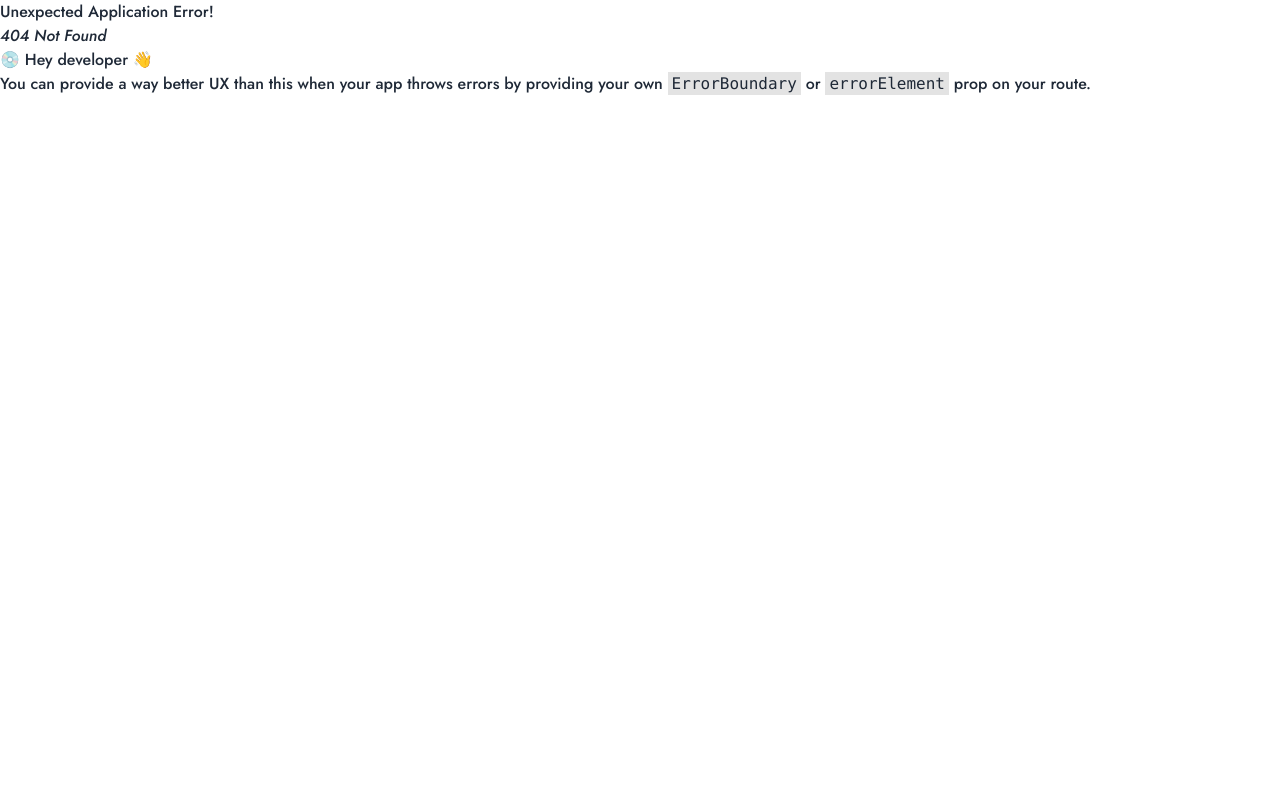
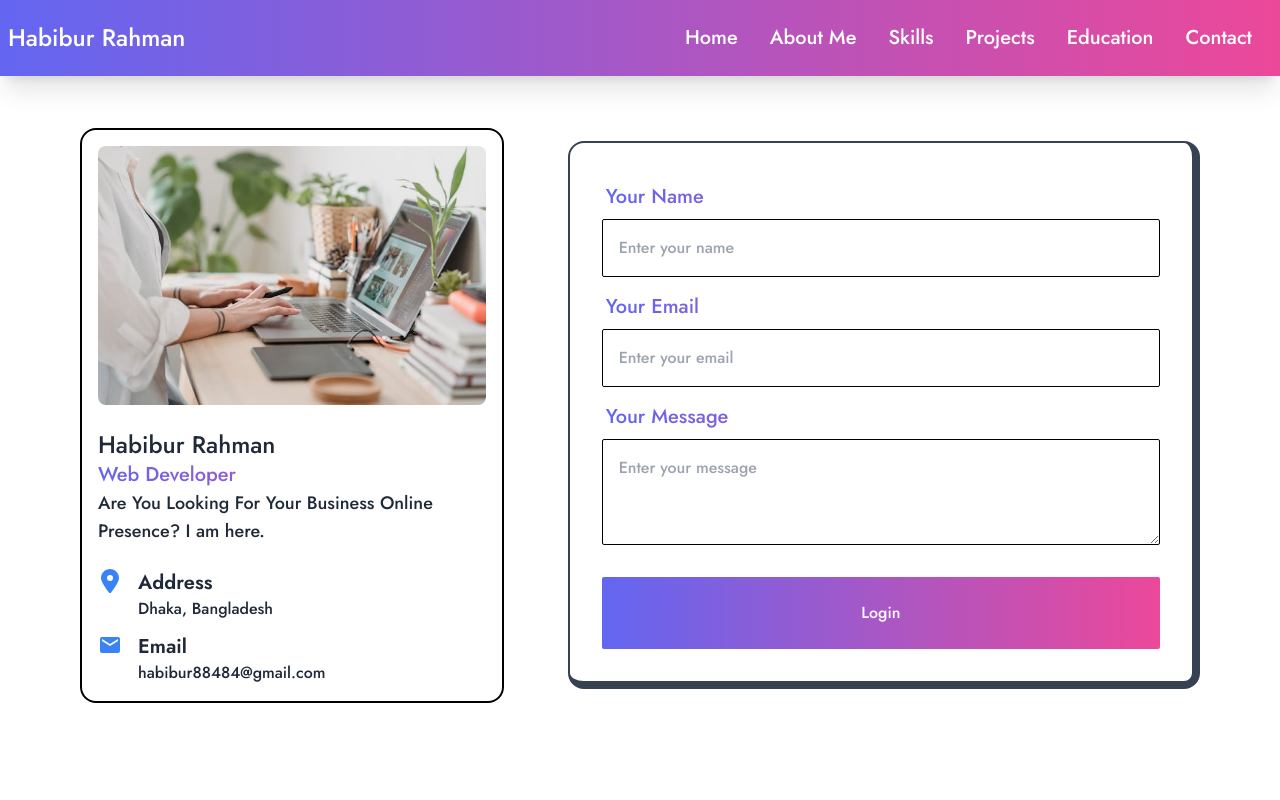
Before and after one commit to HabiburRahman02/portfolio, a React (Vite) app: page /contact in a window 1280 px wide. Before the commit this address had no page. Shown: the top 800 px of the page. Built offline with nearby package versions, Linux system fonts and the light colour scheme.

Commit message:
added contact form

```diff
--- a/src/main.jsx
+++ b/src/main.jsx
@@ -9,6 +9,7 @@ import Skills from "./pages/Home/Skills/Skills";
 import Projects from "./pages/Home/Projects/Projects";
 import AboutMe from "./pages/Home/AboutMe/AboutMe";
 import Education from "./pages/Home/Education/Education";
+import Contact from "./pages/Home/Contact/Contact";
 
 const router = createBrowserRouter([
   {
@@ -35,6 +36,10 @@ const router = createBrowserRouter([
         path: '/education',
         element: <Education></Education>
       },
+      {
+        path: '/contact',
+        element: <Contact></Contact>
+      },
     ]
   },
 ]);
--- /dev/null
+++ b/src/pages/Home/Contact/Contact.jsx
@@ -0,0 +1,84 @@
+import { MdEmail } from "react-icons/md";
+import { FaLocationDot } from "react-icons/fa6";
+
+import contactImg from '../../../assets/images/contacts/contact.jpg'
+import { Fade } from "react-awesome-reveal";
+
+const Contact = () => {
+    return (
+        <Fade direction="up">
+            <div className="max-w-6xl mx-auto my-32">
+                <div className="md:flex items-center gap-16 m-4">
+                    <div className="md:w-2/5 border-2 border-black transition-all rounded-2xl p-4">
+                        <img className='rounded-lg' src={contactImg} alt="" />
+                        <div>
+                            <div className='my-6'>
+                                <h3 className="text-2xl">Habibur Rahman</h3>
+                                <p className='text-xl text-indigo-500 text-transparent bg-clip-text bg-gradient-to-r from-indigo-500 to-pink-500'>Web Developer</p>
+                                <p className='text-lg'>Are You Looking For Your Business
+                                    Online Presence? I am here.
+                                </p>
+
+                            </div>
+                            <div className="space-y-3">
+                                <div className="flex gap-4">
+                                    <FaLocationDot className="text-2xl text-blue-500"></FaLocationDot>
+                                    <div>
+                                        <p className='text-xl font-semibold'>Address</p>
+                                        <p>Dhaka, Bangladesh</p>
+                                    </div>
+                                </div>
+                                <div className="flex gap-4">
+                                    <MdEmail className="text-2xl text-blue-500"></MdEmail>
+                                    <div>
+                                        <p className='text-xl font-semibold'>Email</p>
+                                        <p>habibur88484@gmail.com</p>
+                                    </div>
+                                </div>
+                            </div>
+                        </div>
+                    </div>
+                    <div className="md:w-3/5">
+                        <form className="card-body rounded-2xl border-2 border-t-gray-700 border-r-8 border-r-gray-700 border-b-8 border-b-gray-700 border-l-gray-700 hover:border-t-indigo-500 hover:border-r-pink-500 hover:border-b-pink-500 hover:border-l-indigo-500 transition-all">
+                            <div className="form-control">
+                                <label className="label">
+                                    <p className=' text-xl text-transparent bg-clip-text bg-gradient-to-r from-indigo-500 to-pink-500'>Your Name</p>
+                                </label>
+                                <input type="text" placeholder="Enter your name"
+                                    className='border border-black p-4 rounded-sm'
+                                    required />
+                            </div>
+
+                            <div className="form-control">
+                                <label className="label">
+                                    <p className=' text-xl text-transparent bg-clip-text bg-gradient-to-r from-indigo-500 to-pink-500'>Your Email</p>
+                                </label>
+                                <input type="email" placeholder="Enter your email"
+                                    className='border border-black p-4 rounded-sm'
+                                    required />
+                            </div>
+
+                            <div className="form-control">
+                                <label className="label">
+                                    <p className=' text-xl text-transparent bg-clip-text bg-gradient-to-r from-indigo-500 to-pink-500'>Your Message</p>
+                                </label>
+                                <textarea
+                                    rows={3}
+                                    placeholder="Enter your message"
+                                    className='border border-black p-4 rounded-sm '
+                                    required  ></textarea>
+                            </div>
+
+
+                            <div className="form-control mt-6">
+                                <button className=" p-6 text-white rounded-sm bg-gradient-to-r from-indigo-500 to-pink-500">Login</button>
+                            </div>
+                        </form>
+                    </div>
+                </div>
+            </div >
+        </Fade>
+    );
+};
+
+export default Contact;
--- a/src/pages/Home/Home/Home.jsx
+++ b/src/pages/Home/Home/Home.jsx
@@ -1,9 +1,9 @@
-import { Fade } from "react-awesome-reveal";
 import AboutMe from "../AboutMe/AboutMe";
 import Banner from "../Banner/Banner";
 import Education from "../Education/Education";
 import Projects from "../Projects/Projects";
 import Skills from "../Skills/Skills";
+import Contact from "../Contact/Contact";
 
 
 const Home = () => {
@@ -13,7 +13,8 @@ const Home = () => {
       <AboutMe></AboutMe>
       <Skills></Skills>
       <Projects></Projects>
-      <Fade><Education></Education></Fade>
+      <Education></Education>
+      <Contact></Contact>
     </div>
   );
 };
--- a/src/pages/Home/Navbar/Navbar.jsx
+++ b/src/pages/Home/Navbar/Navbar.jsx
@@ -22,7 +22,7 @@ const Navbar = () => {
         <Link to='education' className="hover:underline text-xl">Education</Link>
       </li>
       <li>
-        <Link className="hover:underline text-xl">Contact</Link>
+        <Link to='contact' className="hover:underline text-xl">Contact</Link>
       </li>
     </>
   );
--- a/src/pages/Home/Projects/Projects.jsx
+++ b/src/pages/Home/Projects/Projects.jsx
@@ -9,12 +9,12 @@ import { Fade } from 'react-awesome-reveal';
 
 const Projects = () => {
     return (
-        <Fade direction='right'>
+        <Fade>
             <div className="max-w-6xl mx-auto mt-32">
                 {/* first card container start */}
                 <h1 className="mt-16 text-5xl font-bold text-transparent bg-clip-text bg-gradient-to-r from-indigo-500 to-pink-500 text-center">Projects_ </h1>
                 <div className="grid md:grid-cols-2 mx-4 gap-16 my-16">
-                    <div className="p-12 space-y-2 rounded-2xl bg-gray-50 border-2 border-t-gray-700 border-r-8 border-r-gray-700 border-b-8 border-b-gray-700 border-l-gray-700 hover:border-t-indigo-500 hover:border-r-pink-500 hover:border-b-pink-500 hover:border-l-indigo-500 transition-all">
+                    <div className="p-6 md:p-12 space-y-2 rounded-2xl bg-gray-50 border-2 border-t-gray-700 border-r-8 border-r-gray-700 border-b-8 border-b-gray-700 border-l-gray-700 hover:border-t-indigo-500 hover:border-r-pink-500 hover:border-b-pink-500 hover:border-l-indigo-500 transition-all">
                         <img className='border-y border-y-slate-900 rounded-lg p-2' src={pandaCommerce} alt="" />
                         <p className="text-2xl font-semibold text-transparent bg-clip-text bg-gradient-to-r from-indigo-500 to-pink-500">Product Store</p>
                         <p>Lorem ipsum dolor sit amet consectetur, adipisicing elit. Aut sequi veritatis laboriosam velit fugiat eligendi temporibus, molestiae sit commodi non?</p>
@@ -28,7 +28,7 @@ const Projects = () => {
                             </div>
                         </div>
                     </div>
-                    <div className="p-12 space-y-2 rounded-2xl bg-gray-50 border-2 border-t-gray-700 border-r-8 border-r-gray-700 border-b-8 border-b-gray-700 border-l-gray-700 hover:border-t-indigo-500 hover:border-r-pink-500 hover:border-b-pink-500 hover:border-l-indigo-500 transition-all">
+                    <div className="p-6 md:p-12 space-y-2 rounded-2xl bg-gray-50 border-2 border-t-gray-700 border-r-8 border-r-gray-700 border-b-8 border-b-gray-700 border-l-gray-700 hover:border-t-indigo-500 hover:border-r-pink-500 hover:border-b-pink-500 hover:border-l-indigo-500 transition-all">
                         <img className='border-y border-y-slate-900 rounded-lg p-2' src={doctorCenter} alt="" />
                         <p className="text-2xl font-semibold text-transparent bg-clip-text bg-gradient-to-r from-indigo-500 to-pink-500">Product Store</p>
                         <p>Lorem ipsum dolor sit amet consectetur, adipisicing elit. Aut sequi veritatis laboriosam velit fugiat eligendi temporibus, molestiae sit commodi non?</p>
@@ -47,7 +47,7 @@ const Projects = () => {
 
                 {/* second card container start */}
                 <div className='grid grid-cols-1 gap-8'>
-                    <div className="md:flex items-center gap-16 p-12 m-4 space-y-2 rounded-2xl bg-gray-50 border-2 border-t-gray-700 border-r-8 border-r-gray-700 border-b-8 border-b-gray-700 border-l-gray-700 hover:border-t-indigo-500 hover:border-r-pink-500 hover:border-b-pink-500 hover:border-l-indigo-500 transition-all">
+                    <div className="p-6 md:p-12 md:flex items-center gap-16 m-4 space-y-2 rounded-2xl bg-gray-50 border-2 border-t-gray-700 border-r-8 border-r-gray-700 border-b-8 border-b-gray-700 border-l-gray-700 hover:border-t-indigo-500 hover:border-r-pink-500 hover:border-b-pink-500 hover:border-l-indigo-500 transition-all">
                         <div className='md:w-1/2'>
                             <img className='border-y border-y-slate-900 rounded-lg p-2' src={personalPortfolio} alt="" />
                         </div>
@@ -66,7 +66,7 @@ const Projects = () => {
                             </div>
                         </div>
                     </div>
-                    <div className="md:flex items-center gap-16 p-12 m-4 space-y-2 rounded-2xl bg-gray-50 border-2 border-t-gray-700 border-r-8 border-r-gray-700 border-b-8 border-b-gray-700 border-l-gray-700 hover:border-t-indigo-500 hover:border-r-pink-500 hover:border-b-pink-500 hover:border-l-indigo-500 transition-all">
+                    <div className="p-6 md:p-12 md:flex items-center gap-16 m-4 space-y-2 rounded-2xl bg-gray-50 border-2 border-t-gray-700 border-r-8 border-r-gray-700 border-b-8 border-b-gray-700 border-l-gray-700 hover:border-t-indigo-500 hover:border-r-pink-500 hover:border-b-pink-500 hover:border-l-indigo-500 transition-all">
                         <div className='md:w-1/2'>
                             <img className='border-y border-y-slate-900 rounded-lg p-2' src={productStore} alt="" />
                         </div>
@@ -91,7 +91,7 @@ const Projects = () => {
 
                 {/* third card container start */}
                 <div className="grid md:grid-cols-2 mx-4 gap-16 my-16">
-                    <div className="p-12 space-y-2 rounded-2xl bg-gray-50 border-2 border-t-gray-700 border-r-8 border-r-gray-700 border-b-8 border-b-gray-700 border-l-gray-700 hover:border-t-indigo-500 hover:border-r-pink-500 hover:border-b-pink-500 hover:border-l-indigo-500 transition-all">
+                    <div className="p-6 md:p-12 space-y-2 rounded-2xl bg-gray-50 border-2 border-t-gray-700 border-r-8 border-r-gray-700 border-b-8 border-b-gray-700 border-l-gray-700 hover:border-t-indigo-500 hover:border-r-pink-500 hover:border-b-pink-500 hover:border-l-indigo-500 transition-all">
                         <img className='border-y border-y-slate-900 rounded-lg p-2' src={pandaCommerce} alt="" />
                         <p className="text-2xl font-semibold text-transparent bg-clip-text bg-gradient-to-r from-indigo-500 to-pink-500">Product Store</p>
                         <p>Lorem ipsum dolor sit amet consectetur, adipisicing elit. Aut sequi veritatis laboriosam velit fugiat eligendi temporibus, molestiae sit commodi non?</p>
@@ -105,7 +105,7 @@ const Projects = () => {
                             </div>
                         </div>
                     </div>
-                    <div className="p-12 space-y-2 rounded-2xl bg-gray-50 border-2 border-t-gray-700 border-r-8 border-r-gray-700 border-b-8 border-b-gray-700 border-l-gray-700 hover:border-t-indigo-500 hover:border-r-pink-500 hover:border-b-pink-500 hover:border-l-indigo-500 transition-all">
+                    <div className="p-6 md:p-12 space-y-2 rounded-2xl bg-gray-50 border-2 border-t-gray-700 border-r-8 border-r-gray-700 border-b-8 border-b-gray-700 border-l-gray-700 hover:border-t-indigo-500 hover:border-r-pink-500 hover:border-b-pink-500 hover:border-l-indigo-500 transition-all">
                         <img className='border-y border-y-slate-900 rounded-lg p-2' src={doctorCenter} alt="" />
                         <p className="text-2xl font-semibold text-transparent bg-clip-text bg-gradient-to-r from-indigo-500 to-pink-500">Product Store</p>
                         <p>Lorem ipsum dolor sit amet consectetur, adipisicing elit. Aut sequi veritatis laboriosam velit fugiat eligendi temporibus, molestiae sit commodi non?</p>
```
Also changed, not shown: src/assets/images/contacts/contact.jpg (added).
